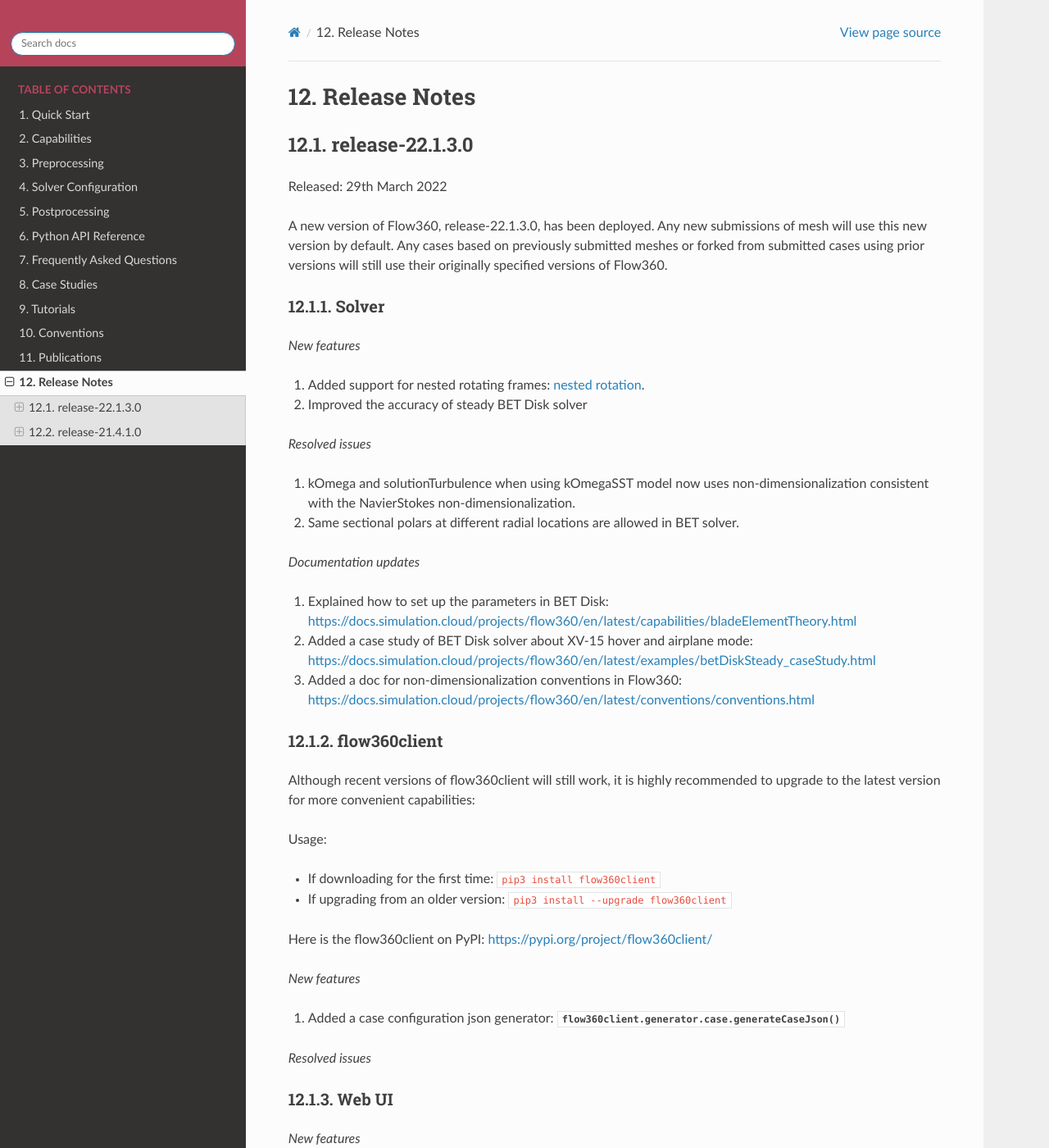
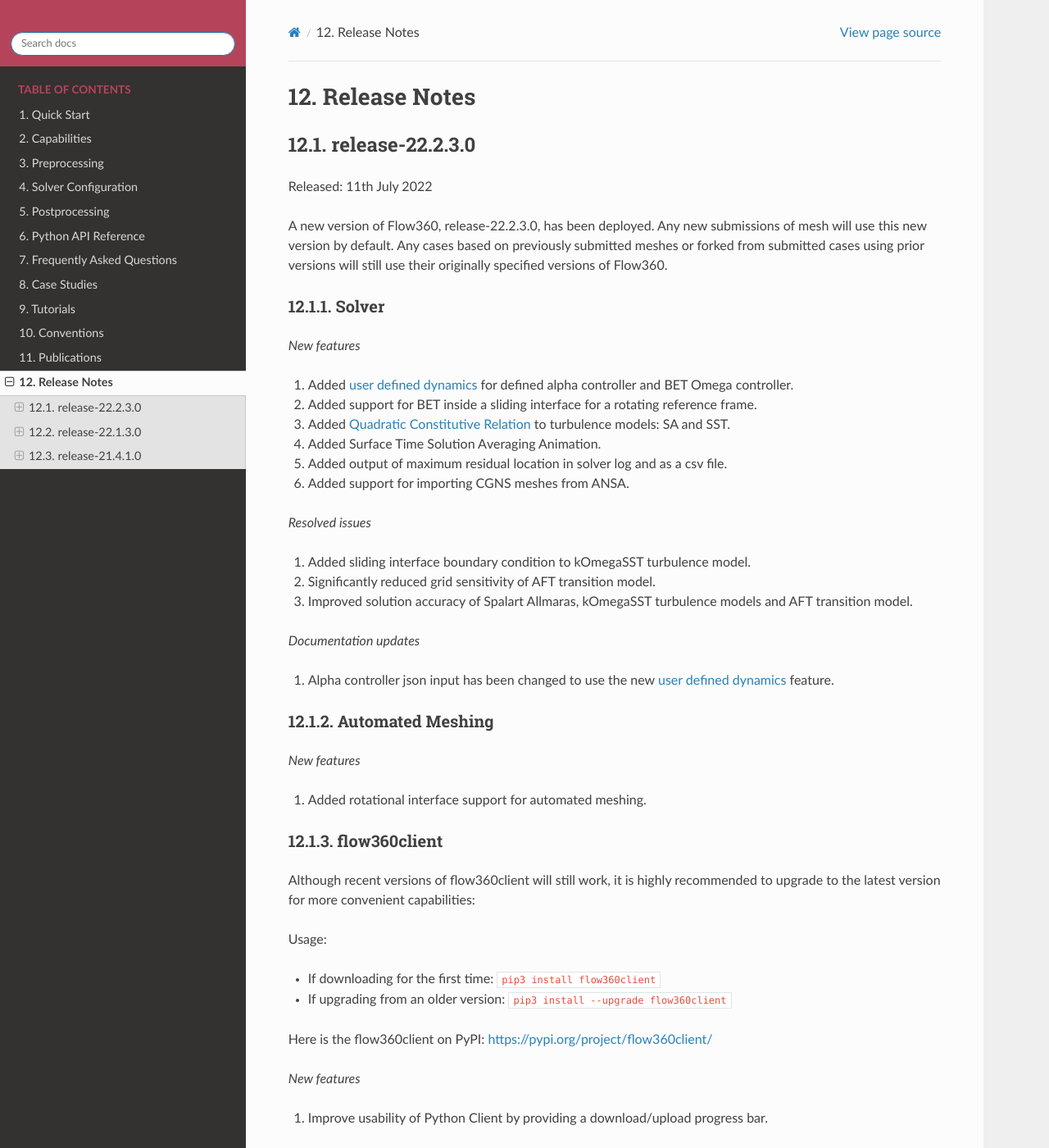
Before and after one commit to flexcompute-readthedocs/Flow360Documentation, a Sphinx documentation site: the page built from docs/source/releaseNotes.rst, in a window 1280 px wide and 1400 px high. Shown: the whole window at 82% size. Built offline with Sphinx 7.4.7 and the Read the Docs theme 2.0.0, drawn with Linux system fonts in a browser that asks for light colours; some of the changed text lies outside the part shown.

Commit message:
Add documentation for solver for release-22.2.3.0 (#46)
* Add documentation for solver for release-22.2.3.0

* added release notes for web UI

* fixed punctuation

Co-authored-by: Chaitanya Talnikar <ct@talnikar.in>
Co-authored-by: Maciej Skarysz <maciej@flexcompute.com>

```diff
--- a/docs/source/faq/faq.rst
+++ b/docs/source/faq/faq.rst
@@ -129,6 +129,8 @@
 **Standard** storage allows for all operations: retry case, fork case, download all results including surface results and volumetric results.
 
 **Archived** storage disables these operations: fork case, retry direct child case, download surface and volume results.
+
+.. _how-can-i-archive-my-case:
 
 How can I archive my case?
 --------------------------
--- a/docs/source/releaseNotes.rst
+++ b/docs/source/releaseNotes.rst
@@ -1,6 +1,6 @@
 Release Notes
 *************
 
-
+.. include:: releaseNotes/release-22.2.3.0.rst
 .. include:: releaseNotes/release-22.1.3.0.rst
 .. include:: releaseNotes/release-21.4.1.0.rst
--- /dev/null
+++ b/docs/source/releaseNotes/release-22.2.3.0.rst
@@ -0,0 +1,79 @@
+.. _release-22.2.3.0:
+
+release-22.2.3.0
+================
+
+Released: 11th July 2022
+
+A new version of Flow360, release-22.2.3.0, has been deployed. Any
+new submissions of mesh will use this new version by default. Any
+cases based on previously submitted meshes or forked from submitted
+cases using prior versions will still use their originally specified
+versions of Flow360.
+
+Solver
+------
+
+*New features*
+
+1. Added :ref:`user defined dynamics<userDefinedDynamicsParameters>` for defined alpha controller and BET Omega controller.
+
+2. Added support for BET inside a sliding interface for a rotating reference frame.
+
+3. Added :ref:`Quadratic Constitutive Relation<turbulenceModelSolverParameters>` to turbulence models: SA and SST.
+
+4. Added Surface Time Solution Averaging Animation.
+
+5. Added output of maximum residual location in solver log and as a csv file.
+
+6. Added support for importing CGNS meshes from ANSA.
+
+*Resolved issues*
+
+1. Added sliding interface boundary condition to kOmegaSST turbulence model.
+
+2. Significantly reduced grid sensitivity of AFT transition model.
+
+3. Improved solution accuracy of Spalart Allmaras, kOmegaSST turbulence models and AFT transition model.
+
+*Documentation updates*
+
+1. Alpha controller json input has been changed to use the new :ref:`user defined dynamics<userDefinedDynamics>` feature.
+
+
+Automated Meshing
+------
+
+*New features*
+
+1. Added rotational interface support for automated meshing.
+
+flow360client
+-------------
+
+Although recent versions of flow360client will still work, it is
+highly recommended to upgrade to the latest version for more
+convenient capabilities:
+
+Usage:
+
+- If downloading for the first time: :code:`pip3 install flow360client`
+
+- If upgrading from an older version: :code:`pip3 install --upgrade flow360client`
+
+Here is the flow360client on PyPI\: https://pypi.org/project/flow360client/
+
+*New features*
+
+1. Improve usability of Python Client by providing a download/upload progress bar.
+
+Web UI
+------
+
+*New features*
+
+1. Added archive functionality for cases: see :ref:`how can I archive my case<how-can-i-archive-my-case>`.
+2. Added multi-select and batch process: delete/archive/restore.
+3. Added interactive 3D view for surface mesh.
+4. Added interactive 3D view for surface to volume mesh generation. Shows refinement zones and actuator disks.
+5. Introduced new billing system.
--- a/docs/source/solverConfiguration/sliceOutputTable.csv
+++ b/docs/source/solverConfiguration/sliceOutputTable.csv
@@ -1,6 +1,7 @@
 Options@ Default@ Description
 outputFormat@ paraview@ \"paraview\" or \"tecplot\"
 animationFrequency@ -1@ Frequency (in number of physical time steps) at which slice output is saved. -1 is at end of simulation
+animationFrequencyOffset@ 0@ Offset (in number of physical time steps) at which slice output animation is started. 0 is at beginning of simulation
 primitiveVars@ TRUE@ Outputs rho, u, v, w, p
 vorticity@ FALSE@ Vorticity
 T@ FALSE@ Temperature
--- a/docs/source/solverConfiguration/surfaceOutputTable.csv
+++ b/docs/source/solverConfiguration/surfaceOutputTable.csv
@@ -1,6 +1,9 @@
 Options@  Default@ Description
 outputFormat@ paraview@ \"paraview\" or \"tecplot\"
-animationFrequency@    -1@ Frequency (in number of physical time steps) at which surface output is saved. -1 is at end of simulation
+animationFrequency@ -1@ Frequency (in number of physical time steps) at which surface output is saved. -1 is at end of simulation
+animationFrequencyOffset@ 0@ Offset (in number of physical time steps) at which surface output animation is started. 0 is at beginning of simulation
+animationFrequencyTimeAverage@ -1@ Frequency (in number of physical time steps) at which time averaged surface output is saved. -1 is at end of simulation
+animationFrequencyTimeAverageOffset@ 0@ Offset (in number of physical time steps) at which time averaged surface output animation is started. 0 is at beginning of simulation
 primitiveVars@   FALSE@ rho, u, v, w, p
 Cp@   FALSE@ Coefficient of pressure
 Cf@   FALSE@ Skin friction coefficient
--- a/docs/source/solverConfiguration/volumeOutputTable.csv
+++ b/docs/source/solverConfiguration/volumeOutputTable.csv
@@ -1,6 +1,9 @@
 Options@ Default@ Description
 outputFormat@ paraview@ \"paraview\" or \"tecplot\" or \"both\"
 animationFrequency@ -1@ Frequency (in number of physical time steps) at which volume output is saved. -1 is at end of simulation
+animationFrequencyOffset@ 0@ Offset (in number of physical time steps) at which volume output animation is started. 0 is at beginning of simulation
+animationFrequencyTimeAverage@ -1@ Frequency (in number of physical time steps) at which time averaged volume output is saved. -1 is at end of simulation
+animationFrequencyTimeAverageOffset@ 0@ Offset (in number of physical time steps) at which time averaged volume output animation is started. 0 is at beginning of simulation
 startAverageIntegrationStep@ 0@ Physical time step to start averaging forces/moments, only if computeTimeAverages is True. Fields that can be averaged: primitiveVars, vorticity, T, s, Cp, mut, Mach, qcriterion
 computeTimeAverages@ FALSE@ Whether or not to compute time-averaged quantities
 primitiveVars@ TRUE@ Outputs rho, u, v, w, p
```
Also changed, not shown: docs/source/capabilities/overview.rst (+7 -2 lines).
